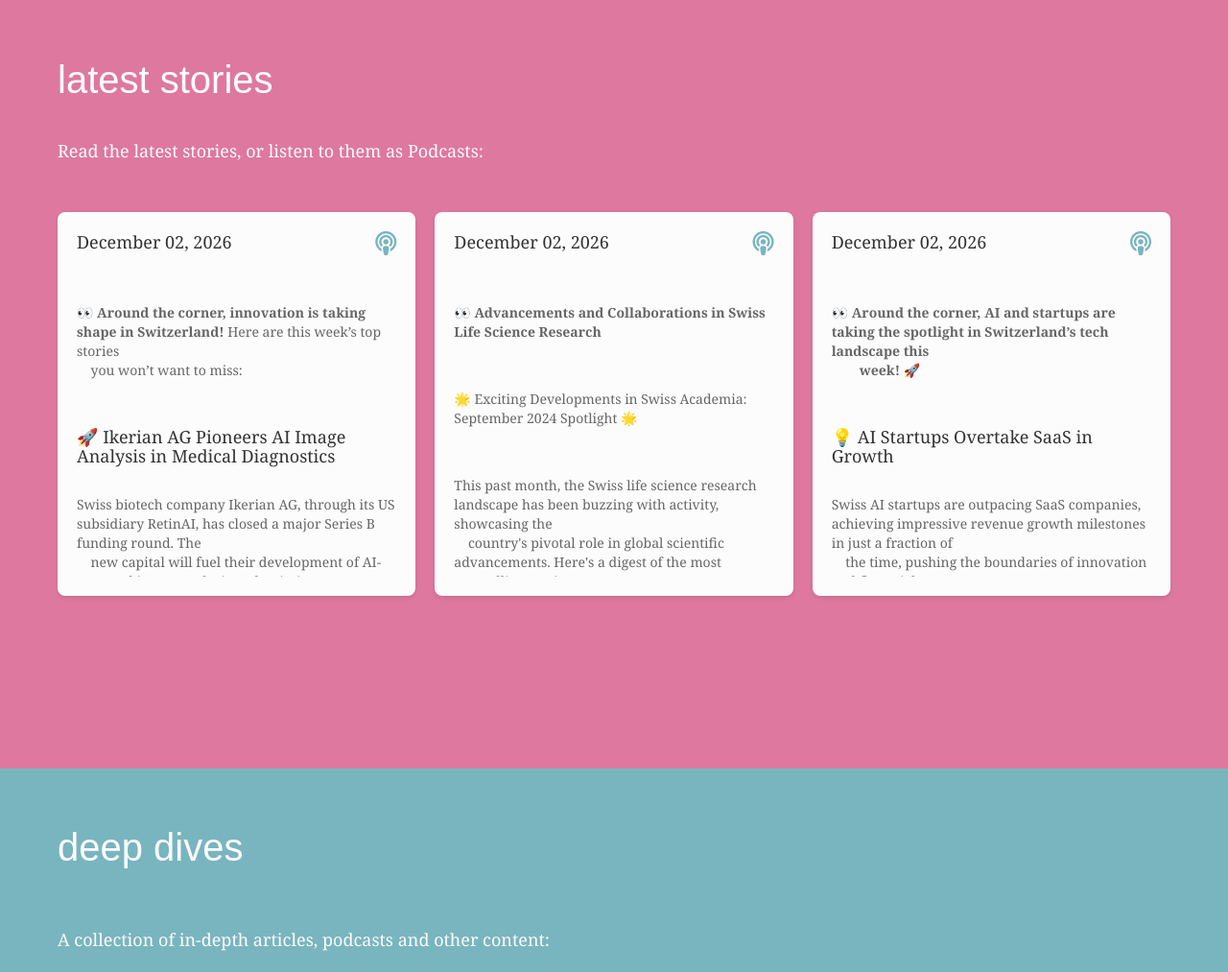
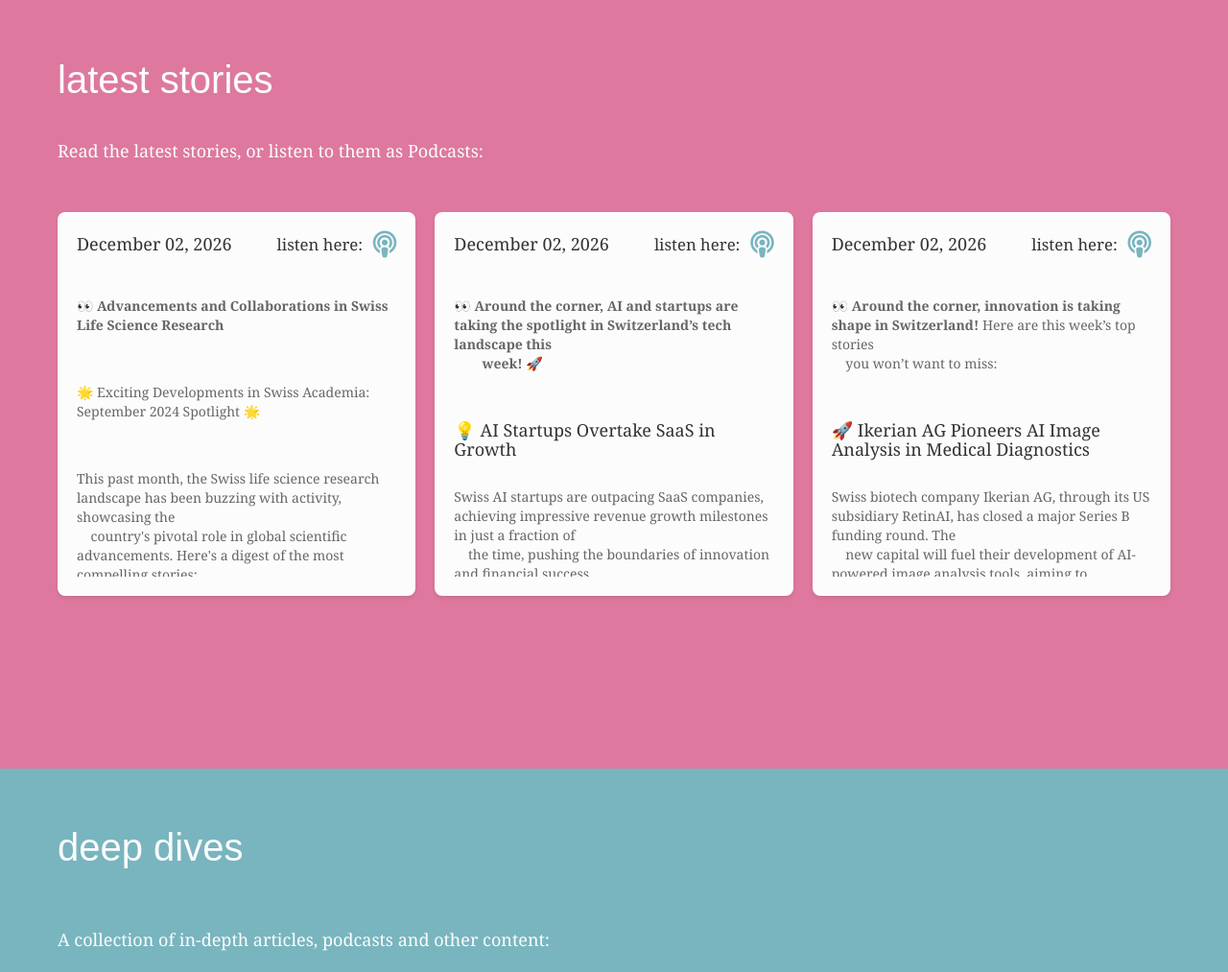
Before and after one commit to PhilWa/corner, a Flask app: page / in a window 1280 px wide. Shown: the part 799-1812 px from the top of the page at 96% size. Run offline with Flask 3, Linux system fonts and the light colour scheme; some libraries are stand-ins or nearby versions.

Commit message:
added listen here

```diff
--- a/static/css/styles.css
+++ b/static/css/styles.css
@@ -667,17 +667,28 @@
     display: flex;
     justify-content: space-between;
     align-items: center;
-    margin-bottom: 10px;
 }
 
 .card-header h3 {
     margin: 0;
+}
+
+.podcast-container {
+    display: flex;
+    align-items: center;
+}
+
+.card-header span {
+    margin-right: 2px;
+    /* Reduced margin */
+    font-size: 1.2em;
     color: var(--dark-gray);
 }
 
 .podcast-icon {
     color: var(--teal);
-    font-size: 1.8em;
+    font-size: 2em;
+    vertical-align: middle;
 }
 
 .deep-dives-list a {
--- a/templates/index.html
+++ b/templates/index.html
@@ -31,7 +31,10 @@
                 <div class="card-header">
                     <h3>{{ item.upload_date }}</h3>
                     {% if item.is_podcast %}
-                    <i class="fas fa-podcast podcast-icon"></i>
+                    <div class="podcast-container">
+                        <span>listen here: &nbsp;</span>
+                        <i class="fas fa-podcast podcast-icon"></i>
+                    </div>
                     {% endif %}
                 </div>
                 <div class="card-content">
--- a/templates/news/oct19_bio.html
+++ b/templates/news/oct19_bio.html
@@ -11,7 +11,7 @@
 <p>Switzerland’s two leading tech institutions, ETH Zurich and EPFL, have joined forces to launch the Swiss National AI
     Institute (SNAI). This collaboration sets a new benchmark in AI research, strengthening Switzerland’s leadership in
     the global AI landscape.</p>
-<p>#AI #Research #SNAI #Switzerland</p>
+<p>#AI #Research #SNAI #Switzerland #cheese</p>
 
 <h3>🌍 Zurich Startups Making Global Impact in 2024</h3>
 <p>Startups from Zurich, including ETH Zurich spin-offs like Nanoflex Robotics and LatticeFlow AI, are earning
```
